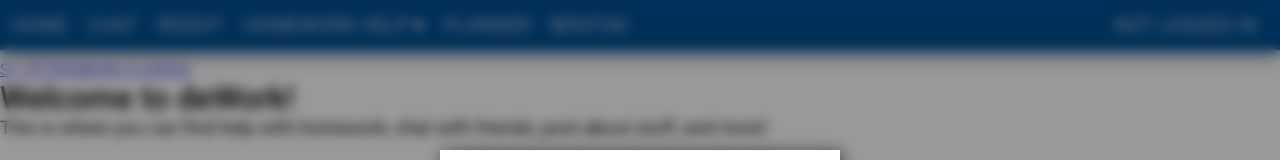
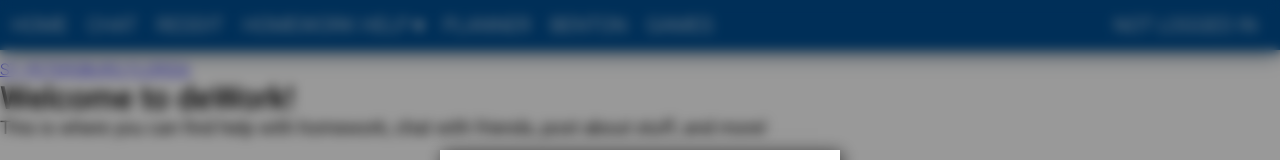
Before and after one commit to Anifiedd/fresh, a plain HTML site: page index.html in a window 1280 px wide. Shown: the top 160 px of the page. Drawn offline with Linux system fonts and the light colour scheme; a script that the page names is missing; files whose address does not match are found by name; a web font is replaced by a local one.

Commit message:
Update index.html
add games link for bored games

```diff
--- a/index.html
+++ b/index.html
@@ -404,6 +404,7 @@
 				<li><a onclick="notes('show')" class=slideout>HOMEWORK HELP &#9662;</a></li>
 				<li><a href="planner/" class=slideout>PLANNER</a></li>
 				<li><a href="benton/" class=slideout>BENTON</a></li>
+				<li><a href="https://anifiedd.github.io/bg-test-server/" class=slideout>GAMES</a></li>
 			</ul>
 		</nav>
 	<a class="weatherwidget-io" href="https://forecast7.com/en/27d79n82d63/33704/?unit=us" data-label_1="ST. PETERSBURG" data-label_2="FLORIDA" data-font="Roboto" data-icons="Climacons" data-theme="weather_one" >ST. PETERSBURG FLORIDA</a>
@@ -494,6 +495,7 @@
 				<li><a onclick="notes('show')">HOMEWORK HELP &#9662;</a></li>
 				<li><a href="planner/">PLANNER</a></li>
 				<li><a href="planner/">BENTON</a></li>
+				<li><a href="https://anifiedd.github.io/bg-test-server/">GAMES</a></li>
 			</ul>
 		</div>
 		<script type="text/javascript">
```
